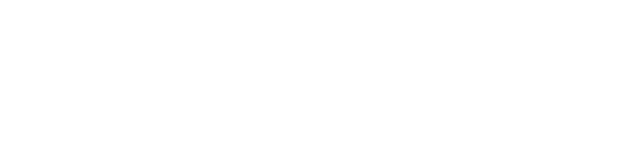
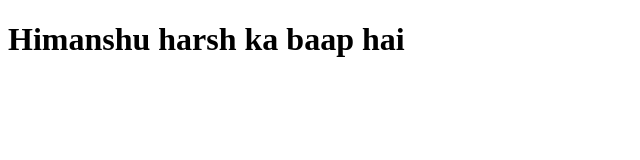
Before and after one commit to Jayant70/Food-Recipe-App, a plain HTML site: page index.html in a window 1280 px wide. Shown: the whole page, without its empty margins (0-640 px from the left). Drawn offline with Linux system fonts and the light colour scheme.

Commit message:
heading added

```diff
--- a/index.html
+++ b/index.html
@@ -10,7 +10,7 @@
 
 <body>
     <div>
-
+        <h1>Himanshu harsh ka baap hai</h1>
     </div>
 </body>
 
```
